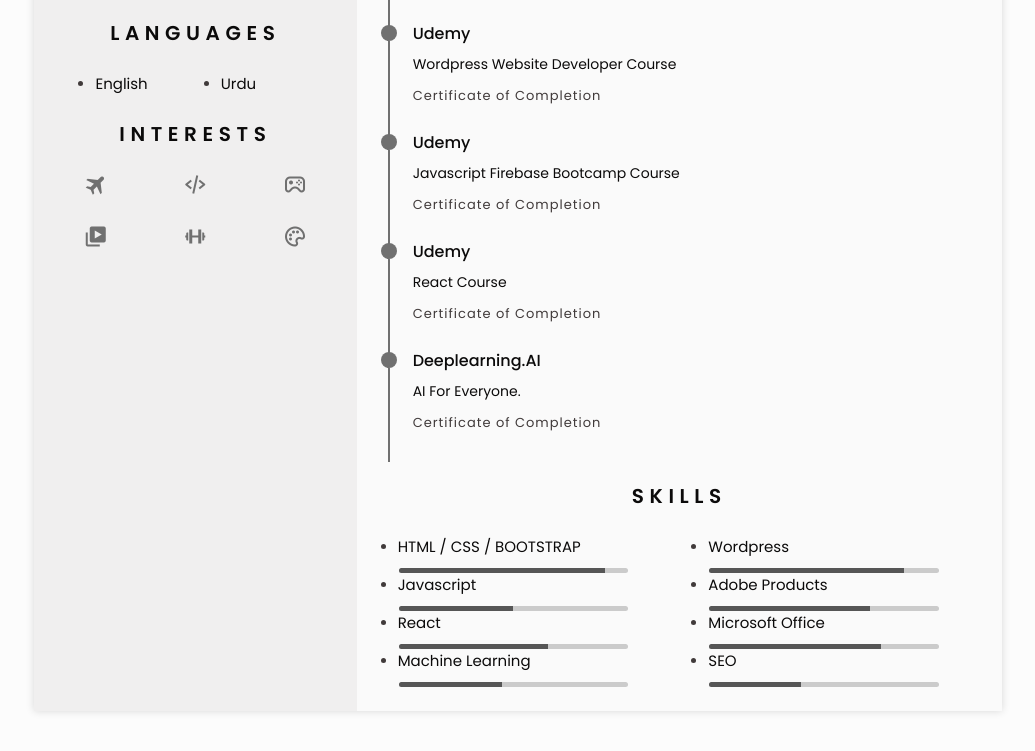
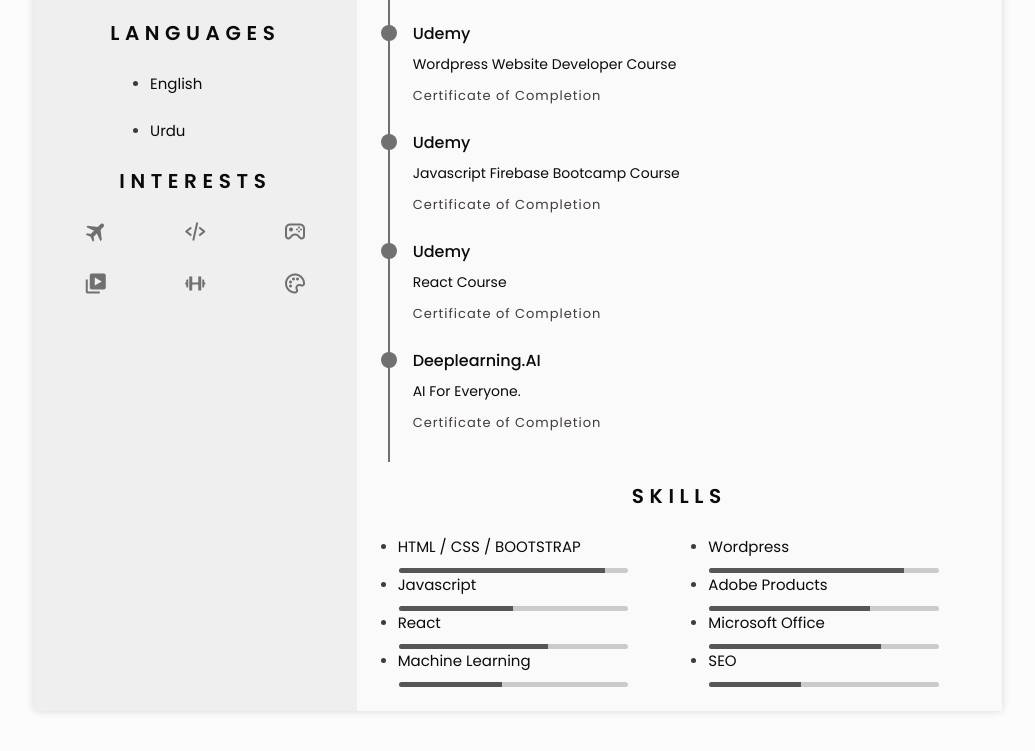
Before and after one commit to haris386/resume, a plain HTML site: page index.html in a window 1280 px wide. Shown: the part 990-1741 px from the top of the page, without its empty margins (122-1157 px from the left). Drawn offline with nearby package versions, Linux system fonts and the light colour scheme.

Commit message:
Update index.html

```diff
--- a/index.html
+++ b/index.html
@@ -160,7 +160,7 @@ px
                     <h2 class="section-title">Languages</h2>
 
                     <div class="languages__container">
-                        <ul class="languages__content bd-grid" style="justify-content: center;">
+                        <ul class="languages__content bd-grid" style="justify-content: center; display: block; margin-left: 75px;">
                             <li class="languages__name">
                                 <span class="languages__circle"></span>English
                             </li>
```
